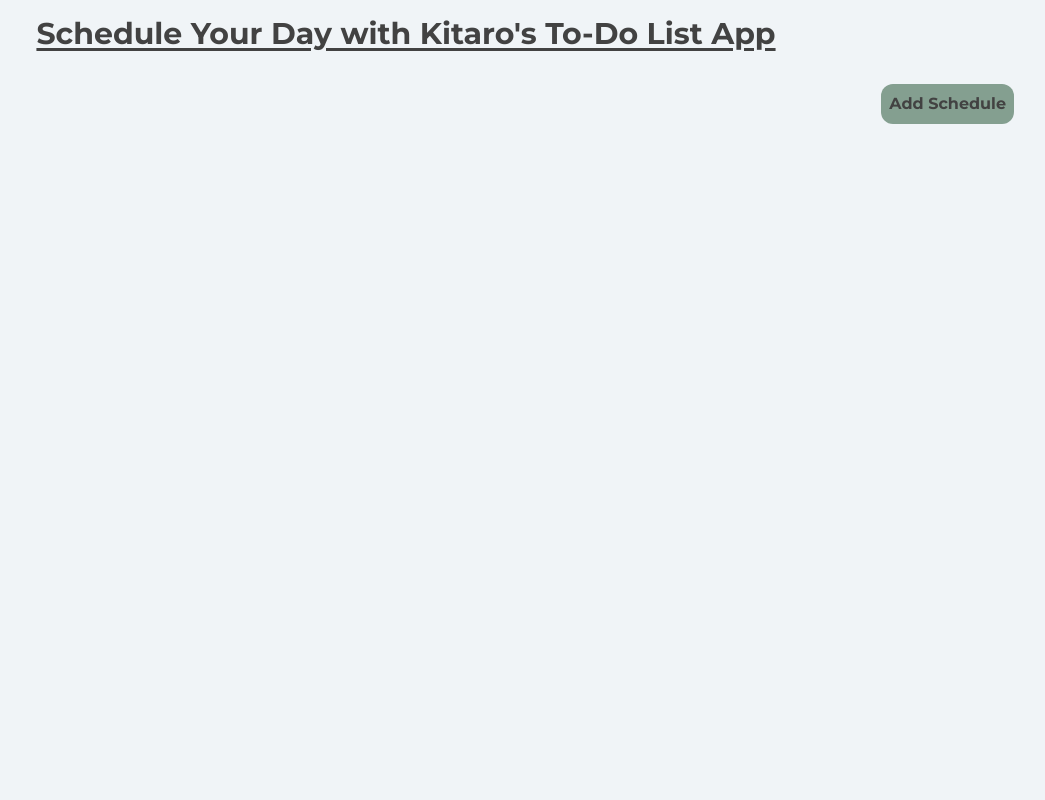
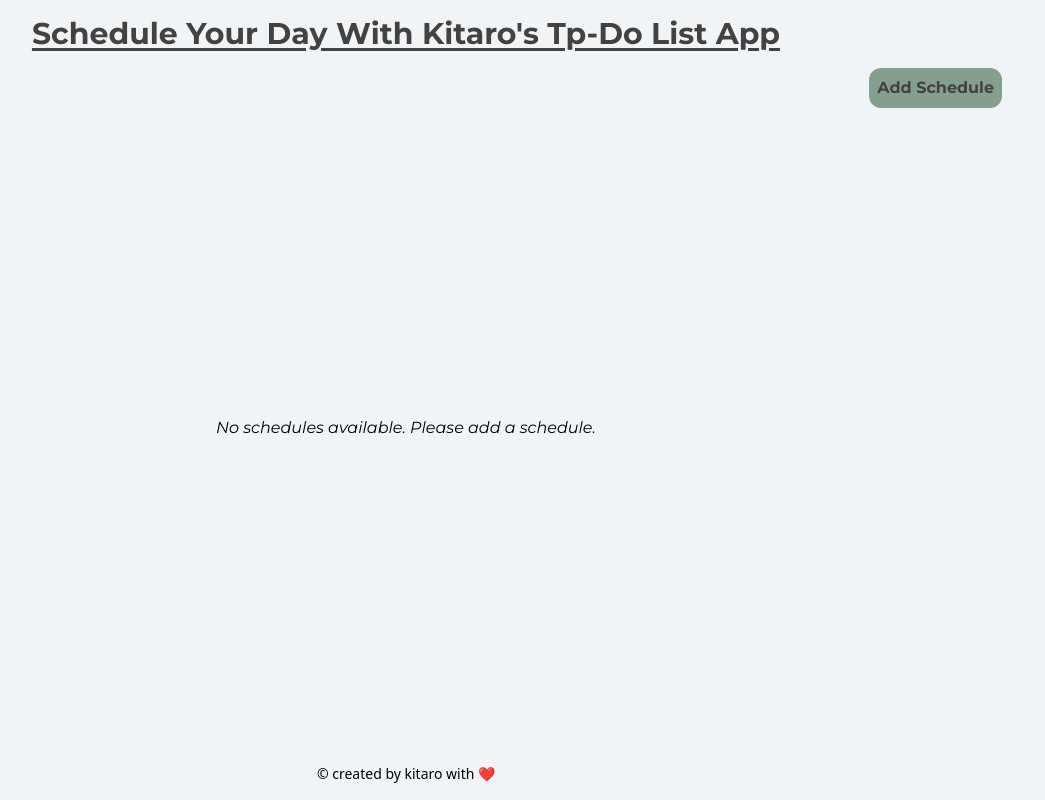
Before and after one commit to kitarobenaya/todolistappV2, a React (Vite) app: page / in a window 1280 px wide. Shown: the whole page, without its empty margins (234-1279 px from the left). Built offline with nearby package versions, Linux system fonts and the light colour scheme; a web font is replaced by a local one.

Commit message:
memperbaiki struktur folder, dan menambahkan semacam alert saat schedule kosong

```diff
--- a/index.html
+++ b/index.html
@@ -8,7 +8,7 @@
     <title>To Do List App by kitaro</title>
   </head>
   <body class="bg-[#F0F4F7]">
-    <div id="root"></div>
+    <div id="root" class="w-full flex flex-col min-h-screen relative"></div>
     <script type="module" src="/src/main.jsx"></script>
   </body>
 </html>
--- a/src/App.jsx
+++ b/src/App.jsx
@@ -1,8 +1,9 @@
 import { useState } from "react";
-import Header from "./assets/component/organism/Header.jsx";
-import ScheduleItem from "./assets/component/ScheduleItems.jsx";
-import InputForm from "./assets/component/InputSchedule.jsx";
-import InputItems from "./assets/component/InputItems.jsx";
+import Header from "./assets/component/Header.jsx";
+import Schedule from "./assets/component/Schedule.jsx";
+import Footer from "./assets/component/Footer.jsx";
+import InputForm from "./assets/component/InputForm/InputSchedule.jsx";
+import InputTask from "./assets/component/InputForm/InputTask.jsx";
 import "./App.css";
 
 export default function App() {
@@ -13,6 +14,8 @@
   const [showInputTask, setInputTask] = useState(false);
   const [date, setDate] = useState("");
   const [items, setItems] = useState(JSON.parse(localStorage.getItem("schedules"))?.flatMap((sch) => sch.items) || []);
+  const isScheduleEmpty = schedules.length === 0;
+  const ScheduleEmptySty = isScheduleEmpty ? " flex flex-col items-center justify-center grow pb-20" : "grow";
 
   const handleContOpen = (id) =>
     setItems((prev) =>
@@ -35,10 +38,9 @@
       {showInputForm && (
         <InputForm showInputForm={showInputForm} setShowForm={setShowInputForm} stateItems={setSchedules} />
       )}
-      {/* <InputForm setShowForm={setShowInputForm} stateItems={setSchedules} /> */}
 
       {showInputTask && (
-        <InputItems
+        <InputTask
           date={date}
           showInputTask={showInputTask}
           setInputTask={setInputTask}
@@ -49,8 +51,7 @@
 
       < Header />
 
-      <main className="schedule-manager size-full mt-8" role="main">
-        <div className="controls size-full flex justify-end mb-8">
+      <div className="controls size-full flex justify-end mb-8 pt-4 pr-3">
         <button
           type="button"
           className="add-schedule-btn bg-accent p-1 mr-4 rounded-xl hover:bg-[#6E867B] cursor-pointer transition-colors duration-500 ease-in-out flex gap-2 items-center sm:p-2 sm:mr-8"
@@ -63,92 +64,32 @@
         </button>
       </div>
 
-        <section
-          className="schedule-list size-full flex p-2 gap-6 justify-center items-center mb-16 flex-wrap"
-          aria-label="Schedule lists by date"
-        >
-          {/* schedule list */}
-          {schedules.map((schedule) => {
-            const hari = new Date(schedule.date).toLocaleDateString("id-ID", {
-              weekday: "long",
-            });
+      <main className={`schedule-manager size-full mt-8 ${ScheduleEmptySty}`} role="main">
 
-            return (
-              <article
-                key={schedule.uid}
-                className="schedule-day w-[28rem] h-fit bg-accent rounded-2xl flex flex-col gap-6 schedules-center p-2 relative sm:w-[30rem]"
-                aria-labelledby={schedule.uid}
-              >
-                <header>
-                  <h2
-                    id="date-heading-1"
-                    className="text-center font-bold font-[Montserrat] text-[1.3rem] text-text-primary sm:text-[1.5rem]"
-                  >
-                    <time dateTime={schedule.date}>
-                      {hari + ", " + schedule.date}
-                    </time>
-                  </h2>
-                  <div className="action-button size-fit flex justify-end items-center absolute top-2 right-4 sm:top-4 sm:right-6">
-                    {/* Delete button */}
-                    <button
-                      type="button"
-                      className="delete-button size-6 p-2 rounded-full bg-red-500 hover:bg-red-700 transition-colors duration-300 ease-in-out relative flex justify-center items-center cursor-pointer"
-                      onClick={() => handleDeleteList(schedule.uid)}
-                      aria-label="Delete schedule list"
-                    >
-                      <span className="sr-only">Delete</span>
-                      <div
-                        className="w-3 h-1 bg-white absolute rotate-45"
-                        aria-hidden="true"
+        {isScheduleEmpty && (
+          <div className="size-fit flex justify-center items-center">
+            <p className="text-center text-text-secondary font-[Montserrat] italic text-[1rem]">
+              No schedules available. Please add a schedule.
+            </p>
+          </div>
+        )}
+
+        {!isScheduleEmpty && (
+          <Schedule
+            schedules={schedules}
+            handleDeleteList={handleDeleteList}
+            items={items}
+            setItems={setItems}
+            handleContOpen={handleContOpen}
+            setInputTask={setInputTask}
+            setDate={setDate}
+            setSchedules={setSchedules}
           />
-                      <div
-                        className="w-3 h-1 bg-white absolute -rotate-45"
-                        aria-hidden="true"
-                      />
-                    </button>
-                  </div>
-                </header>
+        )}
 
-                <div className="schedule-items flex flex-col gap-6" role="list">
-                  {!schedule.items || schedule.items.length == 0 ? (
-                    <p className="text-center text-text-secondary font-[Montserrat] italic text-[0.9rem]">
-                      No tasks available. Please add a task.
-                    </p>
-                  ) : (
-                    items
-                      .filter((it) => it?.date === schedule.date)
-                      .map((item) => (
-                        <ScheduleItem
-                          key={item.uid}
-                          item={item}
-                          setItems={setItems}
-                          onContOpen={handleContOpen}
-                          setSchedule={setSchedules}
-                        />
-                      ))
-                  )}
-                </div>
+      </main>
 
-                <footer className="controls w-full h-fit flex justify-center items-center mb-2">
-                  <button
-                    type="button"
-                    className="add-schedule-btn w-[90%] bg-maroon p-1 rounded-xl hover:bg-[#865555] cursor-pointer transition-colors duration-500 ease-in-out flex gap-2 justify-center items-center"
-                    aria-label="Add new schedule"
-                    onClick={() => {
-                      setInputTask(true);
-                      setDate(schedule.date);
-                    }}
-                  >
-                    <span className="add-task-btn-text font-[Montserrat] font-bold text-white relative flex justify-center text-[0.9rem] sm:text-[1.09rem]">
-                      Add Task
-                    </span>
-                  </button>
-                </footer>
-              </article>
-            );
-          })}
-        </section>
-      </main>
+      < Footer />
     </>
   );
 }
--- /dev/null
+++ b/src/assets/component/Footer.jsx
@@ -0,0 +1,7 @@
+export default function Footer() {
+    return (
+    <footer className="app-footer mb-4">
+        <p className='text-center text-sm text-text-secondary'>&copy; created by kitaro with ❤️</p>
+    </footer>
+    )
+}
--- /dev/null
+++ b/src/assets/component/Header.jsx
@@ -0,0 +1,7 @@
+export default function Header() {
+    return (
+    <header className="app-header mt-4">
+        <h1 className='text-2xl font-bold text-center font-[Montserrat] text-text-primary animate-title underline underline-offset-4 sm:text-3xl'>Schedule Your Day With Kitaro's Tp-Do List App</h1>
+    </header>
+    )
+}
--- a/src/assets/component/EditForm.jsx
+++ b/src/assets/component/InputForm/EditTask.jsx
@@ -1,6 +1,6 @@
 import { useState } from "react";
 
-export default function EditForm({showEditForm, uid, title, time1, time2, desc, checked, date, stateItems, setEditForm }) {
+export default function EditTask({showEditForm, uid, title, time1, time2, desc, checked, date, stateItems, setEditForm }) {
   const [newdataItems, setNewDataItems] = useState({
     uid: uid,
     title: title,
--- a/src/assets/component/InputItems.jsx
+++ b/src/assets/component/InputForm/InputTask.jsx
@@ -1,6 +1,6 @@
 import { useState } from "react";
 
-export default function InputItems({showInputTask, date, setInputTask, stateItems, setSchedules }) {
+export default function InputTask({showInputTask, date, setInputTask, stateItems, setSchedules }) {
   const [dataItems, setDataItems] = useState({
     uid: crypto.randomUUID(),
     title: "",
--- /dev/null
+++ b/src/assets/component/Schedule.jsx
@@ -0,0 +1,91 @@
+import ScheduleItem from "./ScheduleItems.jsx";
+
+export default function Schedule ({schedules, handleDeleteList, items, setItems, handleContOpen, setInputTask, setDate, setSchedules}) {
+    return (
+        <section
+          className="schedule-list size-full flex p-2 gap-6 justify-center items-center mb-16 flex-wrap"
+          aria-label="Schedule lists by date"
+        >
+          {/* schedule list */}
+          {schedules.map((schedule) => {
+            const hari = new Date(schedule.date).toLocaleDateString("id-ID", {
+              weekday: "long",
+            });
+
+            return (
+              <article
+                key={schedule.uid}
+                className="schedule-day w-[28rem] h-fit bg-accent rounded-2xl flex flex-col gap-6 schedules-center p-2 relative sm:w-[30rem]"
+                aria-labelledby={schedule.uid}
+              >
+                <header>
+                  <h2
+                    id="date-heading-1"
+                    className="text-center font-bold font-[Montserrat] text-[1.3rem] text-text-primary sm:text-[1.5rem]"
+                  >
+                    <time dateTime={schedule.date}>
+                      {hari + ", " + schedule.date}
+                    </time>
+                  </h2>
+                  <div className="action-button size-fit flex justify-end items-center absolute top-2 right-4 sm:top-4 sm:right-6">
+                    {/* Delete button */}
+                    <button
+                      type="button"
+                      className="delete-button size-6 p-2 rounded-full bg-red-500 hover:bg-red-700 transition-colors duration-300 ease-in-out relative flex justify-center items-center cursor-pointer"
+                      onClick={() => handleDeleteList(schedule.uid)}
+                      aria-label="Delete schedule list"
+                    >
+                      <span className="sr-only">Delete</span>
+                      <div
+                        className="w-3 h-1 bg-white absolute rotate-45"
+                        aria-hidden="true"
+                      />
+                      <div
+                        className="w-3 h-1 bg-white absolute -rotate-45"
+                        aria-hidden="true"
+                      />
+                    </button>
+                  </div>
+                </header>
+
+                <div className="schedule-items flex flex-col gap-6" role="list">
+                  {!schedule.items || schedule.items.length == 0 ? (
+                    <p className="text-center text-text-secondary font-[Montserrat] italic text-[0.9rem]">
+                      No tasks available. Please add a task.
+                    </p>
+                  ) : (
+                    items
+                      .filter((it) => it?.date === schedule.date)
+                      .map((item) => (
+                        <ScheduleItem
+                          key={item.uid}
+                          item={item}
+                          setItems={setItems}
+                          onContOpen={handleContOpen}
+                          setSchedule={setSchedules}
+                        />
+                      ))
+                  )}
+                </div>
+
+                <footer className="controls w-full h-fit flex justify-center items-center mb-2">
+                  <button
+                    type="button"
+                    className="add-schedule-btn w-[90%] bg-maroon p-1 rounded-xl hover:bg-[#865555] cursor-pointer transition-colors duration-500 ease-in-out flex gap-2 justify-center items-center"
+                    aria-label="Add new schedule"
+                    onClick={() => {
+                      setInputTask(true);
+                      setDate(schedule.date);
+                    }}
+                  >
+                    <span className="add-task-btn-text font-[Montserrat] font-bold text-white relative flex justify-center text-[0.9rem] sm:text-[1.09rem]">
+                      Add Task
+                    </span>
+                  </button>
+                </footer>
+              </article>
+            );
+          })}
+        </section>
+    )
+}
--- a/src/assets/component/ScheduleItems.jsx
+++ b/src/assets/component/ScheduleItems.jsx
@@ -2,7 +2,7 @@
 import { useState, useEffect } from "react";
 import RightArrow from "./../img/right-arrow.png";
 import LeftArrow from "./../img/left-arrow.png";
-import EditForm from "./EditForm.jsx";
+import EditTask from "./InputForm/EditTask.jsx";
 
 
 const ANIM_DURATION = 700; // ms
@@ -63,7 +63,7 @@
 
   return (
     <>
-      {showEditForm && <EditForm showEditForm={showEditForm} uid={item.uid} title={item.title} time1={item.time1} time2={item.time2} desc={item.desc} checked={item.checked} date={item.date} stateItems={setItems} setEditForm={setEditForm} />}
+      {showEditForm && <EditTask showEditForm={showEditForm} uid={item.uid} title={item.title} time1={item.time1} time2={item.time2} desc={item.desc} checked={item.checked} date={item.date} stateItems={setItems} setEditForm={setEditForm} />}
     <div
       className="schedule-container size-full flex justify-center items-center flex-col relative "
       role="listitem"
--- a/src/assets/component/atoms/Text.jsx
+++ /dev/null
@@ -1,7 +0,0 @@
-const Text = ({As = 'p', children, className = ''}) => {
-    const Tag = As;
-    return (
-        <Tag className={`text-text-primary font-[Montserrat] ${className}`} >{children}</Tag>
-    )}
-
-export default Text;
--- a/src/assets/component/organism/Header.jsx
+++ /dev/null
@@ -1,11 +0,0 @@
-import Text from '../atoms/Text';
-
-export default function Header() {
-    return (
-    <header className="app-header mt-4">
-        <Text As="h1" className="text-2xl font-bold text-center font-[Montserrat] text-text-primary animate-title underline underline-offset-4 sm:text-3xl" aria-label="App Title">
-            Schedule Your Day with Kitaro's To-Do List App
-        </Text>
-    </header>
-    )
-}
```
Also changed, not shown: src/assets/component/InputForm/InputSchedule.jsx (renamed from src/assets/component/InputSchedule.jsx). Lines whose indentation alone changed are shown as unchanged.
